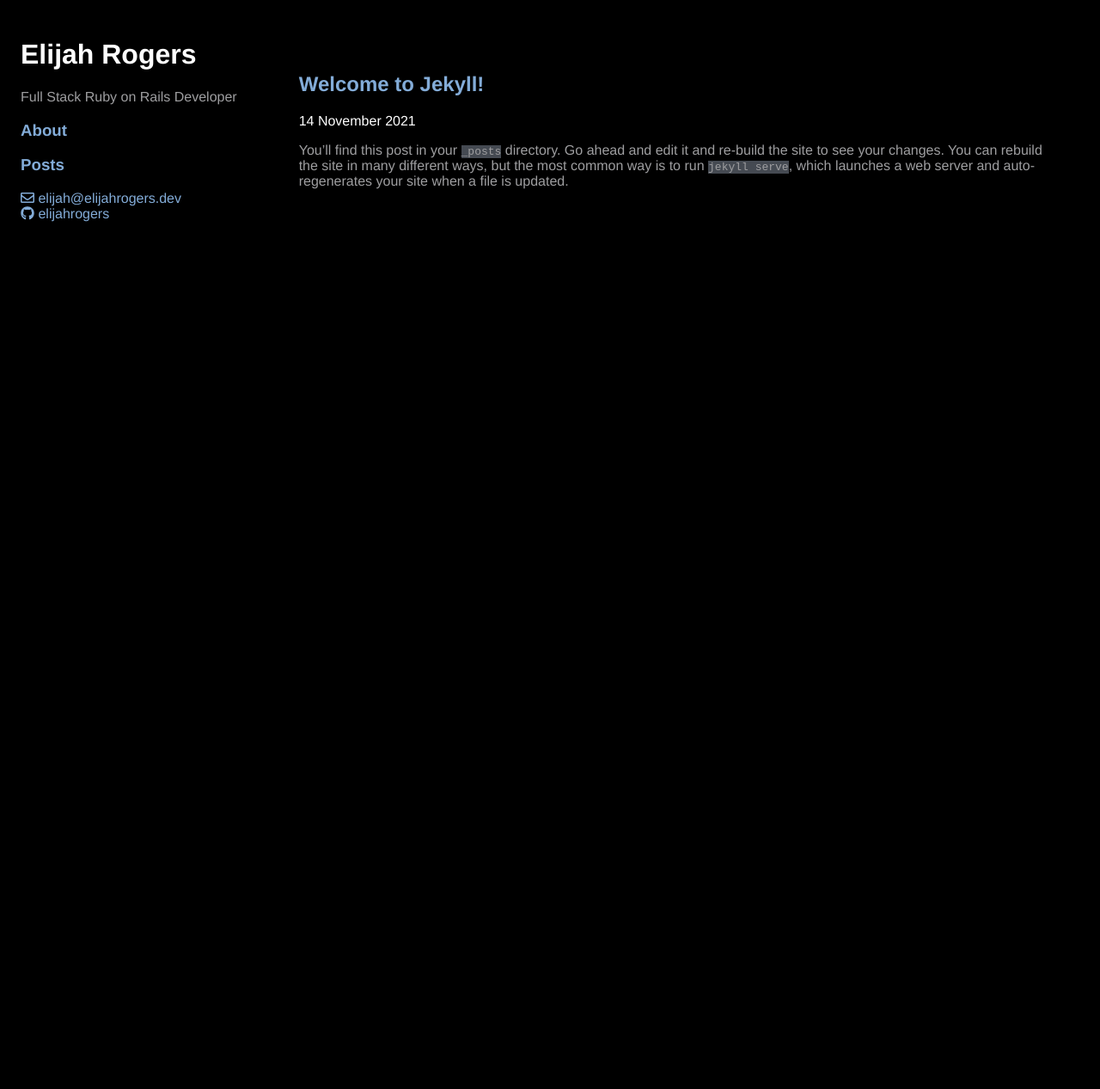
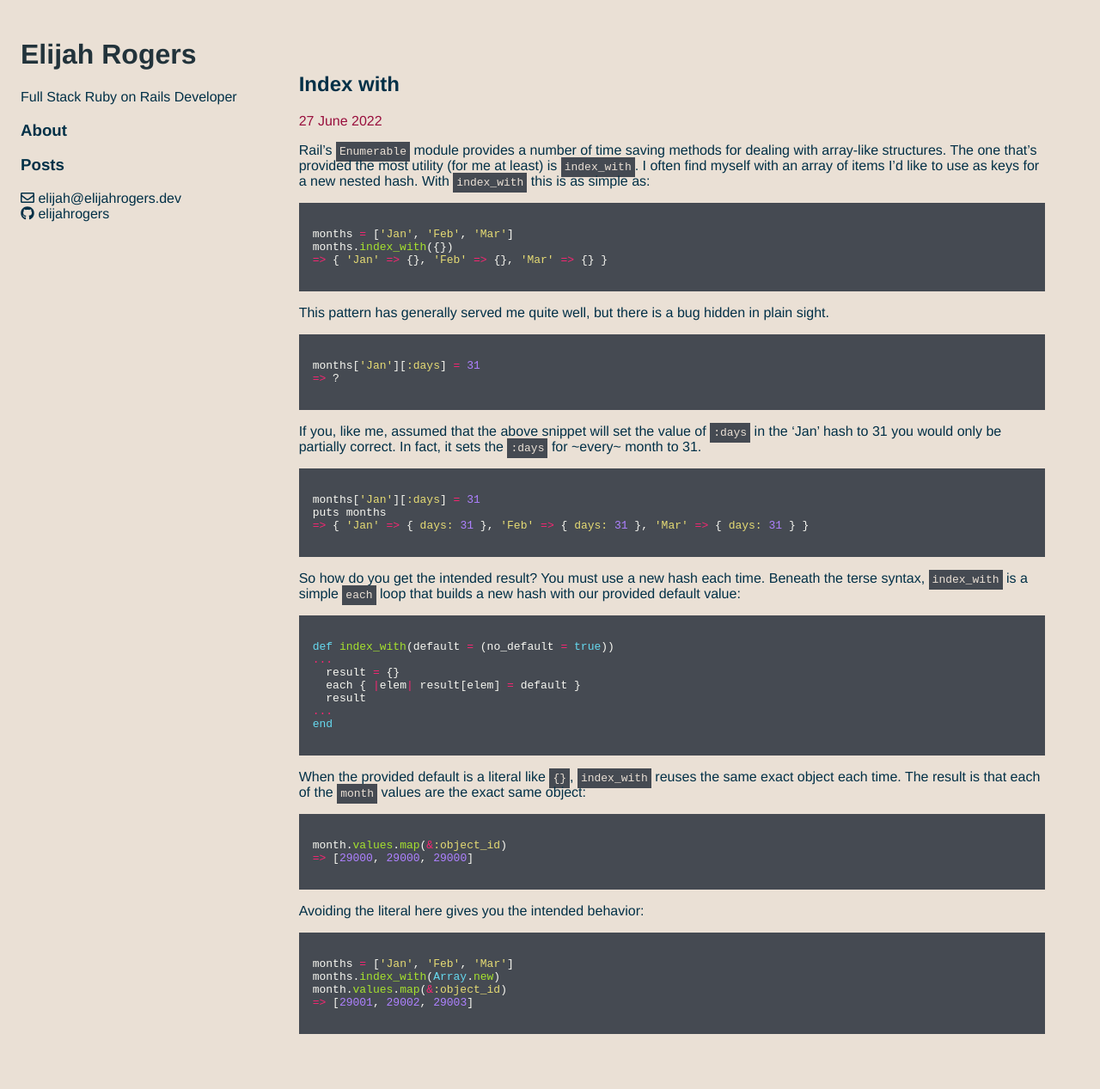
Before and after one commit to elijahrogers/elijahrogers.github.io, a Jekyll site: the page built from posts_index.html, in a window 1280 px wide. Shown: the whole page at 86% size. Built offline with Jekyll 4.4.1, drawn with Linux system fonts in a browser that asks for light colours; nearby versions of some CDN libraries.

Commit message:
Add first article

````diff
--- a/_config.yml
+++ b/_config.yml
@@ -24,6 +24,7 @@ description: >- # this means to ignore newlines until "baseurl:"
   Full Stack Ruby on Rails Developer
 baseurl: "/" # the subpath of your site, e.g. /blog
 url: "http://elijahrogers.dev" # the base hostname & protocol for your site, e.g. http://example.com
+root: "http://elijahrogers.dev/about.html"
 twitter_username:
 github_username:  elijahrogers
 
--- a/_posts/2021-11-14-welcome-to-jekyll.markdown
+++ /dev/null
@@ -1,128 +0,0 @@
----
-layout: post
-title:  "Welcome to Jekyll!"
-date:   2021-11-14 15:07:15 -0800
-categories: jekyll update
-excerpt_separator: <!--more-->
----
-You’ll find this post in your `_posts` directory. Go ahead and edit it and re-build the site to see your changes. You can rebuild the site in many different ways, but the most common way is to run `jekyll serve`, which launches a web server and auto-regenerates your site when a file is updated.
-
-<!--more-->
-
-Jekyll requires blog post files to be named according to the following format:
-
-`YEAR-MONTH-DAY-title.MARKUP`
-
-Where `YEAR` is a four-digit number, `MONTH` and `DAY` are both two-digit numbers, and `MARKUP` is the file extension representing the format used in the file. After that, include the necessary front matter. Take a look at the source for this post to get an idea about how it works.
-
-Jekyll also offers powerful support for code snippets:
-
-{% highlight ruby %}
-def print_hi(name)
-  puts "Hi, #{name}"
-end
-print_hi('Tom')
-#=> prints 'Hi, Tom' to STDOUT.
-{% endhighlight %}
-
-Check out the [Jekyll docs][jekyll-docs] for more info on how to get the most out of Jekyll. File all bugs/feature requests at [Jekyll’s GitHub repo][jekyll-gh]. If you have questions, you can ask them on [Jekyll Talk][jekyll-talk].
-
-You’ll find this post in your `_posts` directory. Go ahead and edit it and re-build the site to see your changes. You can rebuild the site in many different ways, but the most common way is to run `jekyll serve`, which launches a web server and auto-regenerates your site when a file is updated.
-
-Jekyll requires blog post files to be named according to the following format:
-
-`YEAR-MONTH-DAY-title.MARKUP`
-
-Where `YEAR` is a four-digit number, `MONTH` and `DAY` are both two-digit numbers, and `MARKUP` is the file extension representing the format used in the file. After that, include the necessary front matter. Take a look at the source for this post to get an idea about how it works.
-
-Jekyll also offers powerful support for code snippets:
-
-{% highlight ruby %}
-def print_hi(name)
-  puts "Hi, #{name}"
-end
-print_hi('Tom')
-#=> prints 'Hi, Tom' to STDOUT.
-{% endhighlight %}
-
-
-You’ll find this post in your `_posts` directory. Go ahead and edit it and re-build the site to see your changes. You can rebuild the site in many different ways, but the most common way is to run `jekyll serve`, which launches a web server and auto-regenerates your site when a file is updated.
-
-Jekyll requires blog post files to be named according to the following format:
-
-`YEAR-MONTH-DAY-title.MARKUP`
-
-Where `YEAR` is a four-digit number, `MONTH` and `DAY` are both two-digit numbers, and `MARKUP` is the file extension representing the format used in the file. After that, include the necessary front matter. Take a look at the source for this post to get an idea about how it works.
-
-Jekyll also offers powerful support for code snippets:
-
-{% highlight ruby %}
-def print_hi(name)
-  puts "Hi, #{name}"
-end
-print_hi('Tom')
-#=> prints 'Hi, Tom' to STDOUT.
-{% endhighlight %}
-
-[jekyll-docs]: https://jekyllrb.com/docs/home
-[jekyll-gh]:   https://github.com/jekyll/jekyll
-[jekyll-talk]: https://talk.jekyllrb.com/
-
-
-
-You’ll find this post in your `_posts` directory. Go ahead and edit it and re-build the site to see your changes. You can rebuild the site in many different ways, but the most common way is to run `jekyll serve`, which launches a web server and auto-regenerates your site when a file is updated.
-
-Jekyll requires blog post files to be named according to the following format:
-
-`YEAR-MONTH-DAY-title.MARKUP`
-
-Where `YEAR` is a four-digit number, `MONTH` and `DAY` are both two-digit numbers, and `MARKUP` is the file extension representing the format used in the file. After that, include the necessary front matter. Take a look at the source for this post to get an idea about how it works.
-
-Jekyll also offers powerful support for code snippets:
-
-{% highlight ruby %}
-def print_hi(name)
-  puts "Hi, #{name}"
-end
-print_hi('Tom')
-#=> prints 'Hi, Tom' to STDOUT.
-{% endhighlight %}
-
-
-
-You’ll find this post in your `_posts` directory. Go ahead and edit it and re-build the site to see your changes. You can rebuild the site in many different ways, but the most common way is to run `jekyll serve`, which launches a web server and auto-regenerates your site when a file is updated.
-
-Jekyll requires blog post files to be named according to the following format:
-
-`YEAR-MONTH-DAY-title.MARKUP`
-
-Where `YEAR` is a four-digit number, `MONTH` and `DAY` are both two-digit numbers, and `MARKUP` is the file extension representing the format used in the file. After that, include the necessary front matter. Take a look at the source for this post to get an idea about how it works.
-
-Jekyll also offers powerful support for code snippets:
-
-{% highlight ruby %}
-def print_hi(name)
-  puts "Hi, #{name}"
-end
-print_hi('Tom')
-#=> prints 'Hi, Tom' to STDOUT.
-{% endhighlight %}
-
-
-You’ll find this post in your `_posts` directory. Go ahead and edit it and re-build the site to see your changes. You can rebuild the site in many different ways, but the most common way is to run `jekyll serve`, which launches a web server and auto-regenerates your site when a file is updated.
-
-Jekyll requires blog post files to be named according to the following format:
-
-`YEAR-MONTH-DAY-title.MARKUP`
-
-Where `YEAR` is a four-digit number, `MONTH` and `DAY` are both two-digit numbers, and `MARKUP` is the file extension representing the format used in the file. After that, include the necessary front matter. Take a look at the source for this post to get an idea about how it works.
-
-Jekyll also offers powerful support for code snippets:
-
-{% highlight ruby %}
-def print_hi(name)
-  puts "Hi, #{name}"
-end
-print_hi('Tom')
-#=> prints 'Hi, Tom' to STDOUT.
-{% endhighlight %}
--- /dev/null
+++ b/_posts/2022-06-27-index-with.markdown
@@ -0,0 +1,59 @@
+---
+layout: post
+title:  "Index with"
+date:   2022-06-27 08:38:15 -0800
+categories: rails enumerable
+excerpt_separator: <!--more-->
+---
+
+Rail's `Enumerable` module provides a number of time saving methods for dealing with array-like structures. The one that's provided the most utility (for me at least) is `index_with`. I often find myself with an array of items I'd like to use as keys for a new nested hash. With `index_with` this is as simple as:
+
+```ruby
+months = ['Jan', 'Feb', 'Mar']
+months.index_with({})
+=> { 'Jan' => {}, 'Feb' => {}, 'Mar' => {} }
+```
+
+This pattern has generally served me quite well, but there is a bug hidden in plain sight.
+
+```ruby
+months['Jan'][:days] = 31
+=> ?
+```
+
+If you, like me, assumed that the above snippet will set the value of `:days` in the 'Jan' hash to 31 you would only be partially correct. In fact, it sets the `:days` for ~every~ month to 31.
+
+```ruby
+months['Jan'][:days] = 31
+puts months
+=> { 'Jan' => { days: 31 }, 'Feb' => { days: 31 }, 'Mar' => { days: 31 } }
+```
+
+So how do you get the intended result? You must use a new hash each time.
+Beneath the terse syntax, `index_with` is a simple `each` loop that builds a new hash with our provided default value:
+
+```ruby
+def index_with(default = (no_default = true))
+...
+  result = {}
+  each { |elem| result[elem] = default }
+  result
+...
+end
+```
+
+When the provided default is a literal like `{}`, `index_with` reuses the same exact object each time. The result is that each of the `month` values are the exact same object:
+
+```ruby
+month.values.map(&:object_id)
+=> [29000, 29000, 29000]
+```
+
+Avoiding the literal here gives you the intended behavior:
+
+```ruby
+months = ['Jan', 'Feb', 'Mar']
+months.index_with(Array.new)
+month.values.map(&:object_id)
+=> [29001, 29002, 29003]
+```
--- a/about.html
+++ b/about.html
@@ -2,4 +2,4 @@
 layout: default
 title: About
 ---
-This is some stuff about me
+Hi! I'm Elijah Rogers - a Full Stack web developer based in Reno, NV. I love to work with Ruby, Rails, JavaScript, and Postgres.
--- a/css/common.css
+++ b/css/common.css
@@ -1,10 +1,10 @@
 html, body {
-  font-family: "Helvetica Neue", Helvetica, apple-system, BlinkMacSystemFont, serif;
-  background-color: #000;
+  font-family: "Cardo", "Helvetica Neue", Helvetica, apple-system, BlinkMacSystemFont, serif;
+  background-color: #eae0d5;
 }
 
 body {
-  color: white;
+  color: #22333b;
   display: flex;
   flex-direction: column;
 }
@@ -14,43 +14,54 @@ body {
 }
 
 p {
-  color: #9e9ea0;
+  color: #023047;
 }
 
 h1, h2, h3, h4, h5, h6 {
-  color: #fff;
+  color: #22333b;
 }
 
 a {
-  color: #83ACD8;
+  color: #023047;
   text-decoration: none;
 }
 
 a:visited, a:hover{
-  color: #546D4A;
+  color: #22333b;
 }
 
 .site-title, .site-title:visited {
-  color: #fff;
+  color: #22333b;
   text-decoration: none;
 }
 
 code, pre {
-  background-color: #454a52;
+  background-color: #454A52;
   border: none;
+  color: #eae0d5;
+}
+
+figure.highlight {
+  border-radius: 15px;
+}
+
+code.language-plaintext {
+  padding: .25rem;
 }
 
 .highlight {
-  background-color: #000;
+  background-color: #454A52;
+  color: #eae0d5;
+  padding: .5rem;
 }
 
 .site-header {
-  border-bottom: 1px solid white;
+  border-bottom: 1px solid #023047;
   border-top: none;
 }
 
 .site-footer {
-  border-top: 1px solid white;
+  border-top: 1px solid #023047;
 }
 
 .nav {
@@ -96,7 +107,12 @@ code, pre {
 }
 
 time {
-  color: white;
+  /* color: #22333b; */
+  /* color: #B17151; */
+  /* color: #5C7A52;
+  color: #83ACD8;
+  color: #D9D4C0; */
+  color: #990f3d;
 }
 
 .description {
````
Also changed, not shown: _drafts/html-all-the-way-down.markdown (added, +17 -0 lines).
